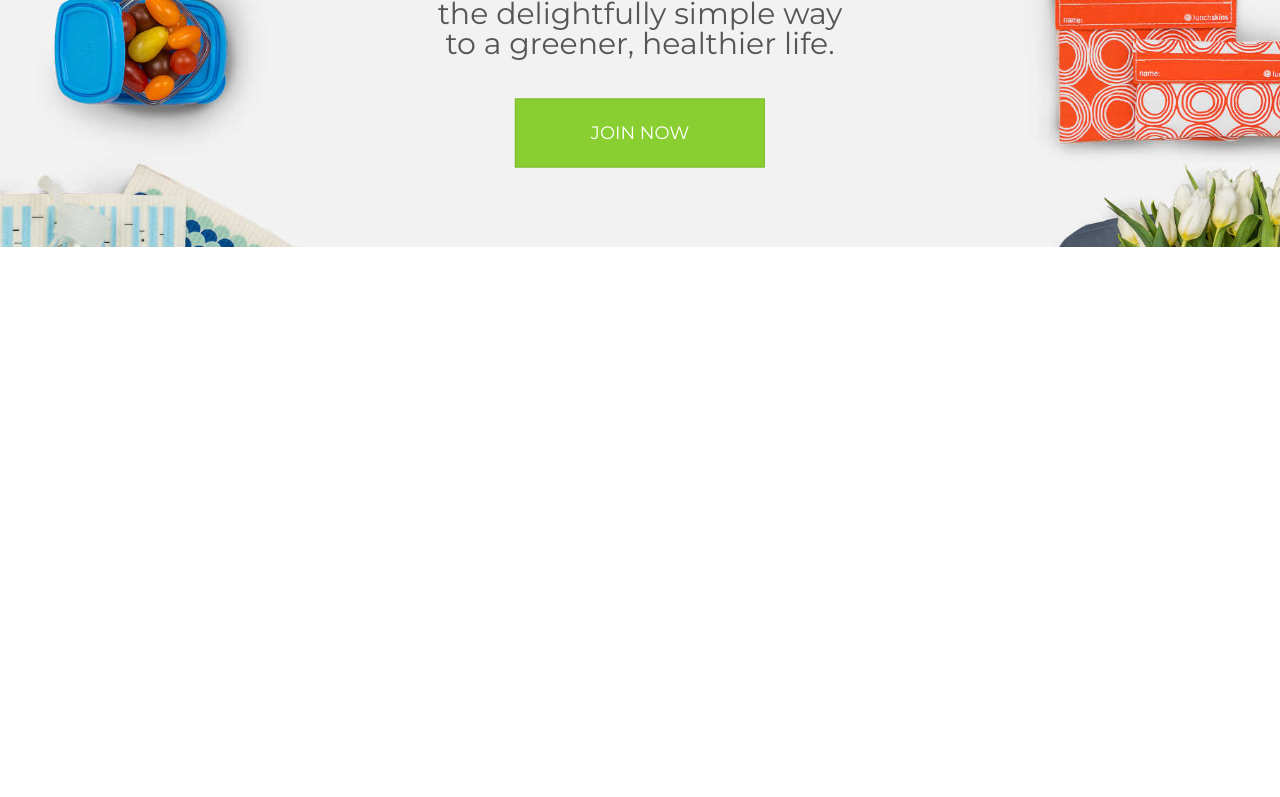
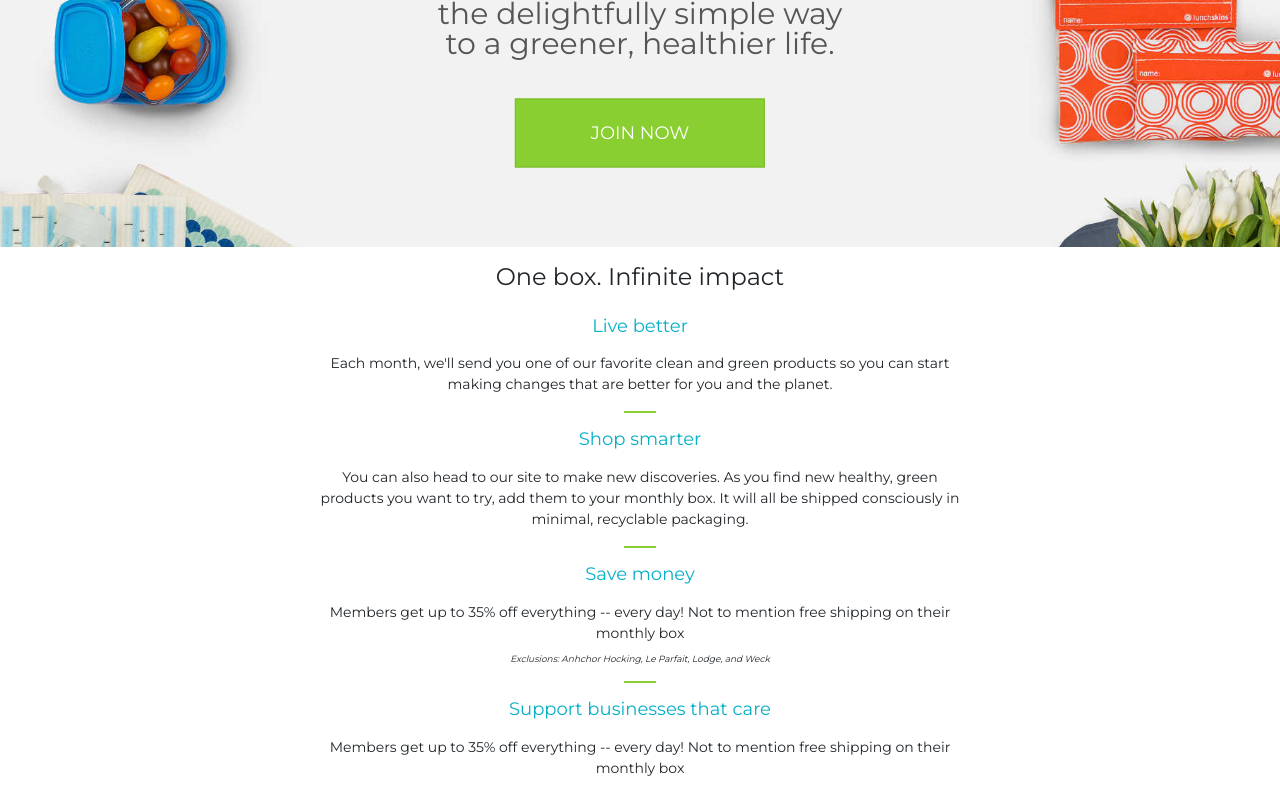
Before and after one commit to MarkoBezic/mightynest, a Vue app: page / in a window 1280 px wide. Shown: the part 362-1159 px from the top of the page. Before the commit the page ends 800 px from the top, so only its background shows below. Built offline with nearby package versions, Linux system fonts and the light colour scheme.

Commit message:
added contet for main body of the landing page

```diff
--- a/src/App.vue
+++ b/src/App.vue
@@ -2,18 +2,21 @@
   <div id="app">
     <Header msg="USPS is seeing delays; orders may be delayed"/>
     <Banner />
+    <Main />
   </div>
 </template>
 
 <script>
 import Banner from './components/Banner/Banner.vue'
 import Header from './components/Header/Header.vue'
+import Main from './components/Main.vue'
 
 export default {
   name: 'App',
   components: {
     Header,
     Banner,
+    Main,
   }
 }
 </script>
@@ -23,8 +26,8 @@ export default {
   box-sizing: border-box;
   margin: 0;
   padding: 0;
+}
 
-}
 body {
   font-family: 'Montserrat', sans-serif;
 }
--- a/src/components/Header/Header.vue
+++ b/src/components/Header/Header.vue
@@ -18,7 +18,7 @@
 </template>
 
 <script>
-import Sidebar from './Sidebar/Sidebar.vue'
+import Sidebar from './Sidebar.vue'
 import SearchIcon from './SearchIcon'
 import ShoppingCart from './ShoppingCart.vue'
 
@@ -42,8 +42,7 @@ export default {
     box-shadow: 0 -3px 10px;
     position: fixed;
     width: 100%;
-    z-index: 2;
-
+    z-index: 3;
   }
 
   .shipping-banner {
@@ -52,7 +51,8 @@ export default {
   }
 
   .main-navbar {
-    background: white;
+    background:white;
+    z-index: 3;
   }
 
   .search-icon {
--- a/src/components/Header/Sidebar/Sidebar.vue
+++ b/src/components/Header/Navigation.vue
@@ -1,8 +1,6 @@
-  <template>
+<template>
   <div>
-    <button class="nav-button border-0 mt-1"  @click="toggleSlide"><toggler-icon /></button>
-    <div class="sidebar-left" :class="[!isOpen ? 'closedSidebar' : 'openSidebar']">
-      <div v-for="(nav,index) in navItems" :key="index">
+  <div v-for="(nav,index) in navItems" :key="index">
         <a class="nav-item d-block px-3 py-2"  @click="toggleMenu(index)">
           <font-awesome-icon v-if="nav.freeShipping"  class="truck mr-1 mt-1" icon="truck"></font-awesome-icon>
           {{ nav.heading.toUpperCase() }}
@@ -207,21 +205,18 @@
             </div>
           </div>
       </div>
-    </div>
   </div>
+
 </template>
 
 <script>
-import GreenButton from '../../Banner/GreenButton.vue'
-import TogglerIcon from '../TogglerIcon.vue'
+import GreenButton from '../Banner/GreenButton'
 
 export default {
-  components: { TogglerIcon, GreenButton },
-  name: 'Sidebar',
-
+  components: {GreenButton},
+  name: 'Navigation',
   data() {
       return {
-        isOpen: false,
         menuOpen: false,
         navItems: [
           {
@@ -338,53 +333,21 @@ export default {
             displayContent: false,
 
           },
-
-
         ]
-
       }
   },
   methods: {
-    toggleSlide(e){
-      e.preventDefault()
-      this.isOpen = !this.isOpen;
-    },
     toggleMenu(id) {
       this.navItems[id].menuOpen = !this.navItems[id].menuOpen;
       this.navItems[id].displayContent = !this.navItems[id].displayContent;
     }
   }
-
 }
 </script>
 
 <style scoped>
-
-  .closedSidebar{
-    transform: translateX(-102%);
-    transition: .3s ease-out;
-  }
-  .openSidebar {
-    transform: translateX(0%);
-    transition: .3s ease-out;
-  }
-
-  .sidebar-left {
-    z-index: 1;
-    position: absolute;
-    top: 88px;
-    height: 100%;
-    width: 300px;
-    overflow: scroll;
-  }
-  .nav-button, .submenu {
+ .submenu {
     background-color: white
-  }
-
-  .nav-button {
-    position: fixed;
-    top: 32px;
-    z-index: 2;
   }
 
   .nav-item {
@@ -474,5 +437,5 @@ export default {
     .nav-button {
       top: 38px;
     }
-  }
+   }
 </style>
--- /dev/null
+++ b/src/components/Header/Sidebar.vue
@@ -0,0 +1,69 @@
+  <template>
+  <div>
+    <button class="nav-button border-0 mt-1"  @click="toggleSlide"><toggler-icon /></button>
+    <div class="sidebar-left" :class="[!isOpen ? 'closedSidebar' : 'openSidebar']">
+      <Navigation />
+    </div>
+  </div>
+</template>
+
+<script>
+import Navigation from './Navigation'
+import TogglerIcon from './TogglerIcon'
+
+export default {
+  components: { TogglerIcon, Navigation },
+  name: 'Sidebar',
+  data() {
+    return {
+      isOpen: false,
+    }
+  },
+  methods: {
+    toggleSlide(e){
+      e.preventDefault()
+      this.isOpen = !this.isOpen;
+    },
+  }
+}
+</script>
+
+<style scoped>
+
+
+  .closedSidebar{
+    transform: translateX(-102%);
+    transition: .3s ease-out;
+  }
+  .openSidebar {
+    transform: translateX(0%);
+    transition: .3s ease-out;
+  }
+
+  .sidebar-left {
+    background: white;
+    z-index: 3;
+    position: absolute;
+    top: 88px;
+    height: 100%;
+    width: 300px;
+    overflow: scroll;
+  }
+
+  .nav-button {
+    position: fixed;
+    background-color: white;
+    top: 32px;
+    z-index: 3;
+  }
+
+  @media(min-width: 767px) {
+    .nav-button {
+      top: 38px;
+    }
+     .sidebar-left {
+      top: 109px;
+    }
+  }
+
+</style>
--- /dev/null
+++ b/src/components/Main.vue
@@ -0,0 +1,119 @@
+<template>
+  <div class='main text-center  mx-auto'>
+    <div class="main-benefits d-flex flex-column px-4">
+      <h4>One box. Infinite impact</h4>
+      <h6 class="mighty-blue m-3">Live better</h6>
+      <p>Each month, we'll send you one of our favorite clean and green products so you can start making changes that are better for you and the planet.</p>
+      <hr class="green-line align-self-center m-0">
+
+      <h6 class="mighty-blue m-3">Shop smarter</h6>
+      <p>You can also head to our site to make new discoveries. As you find new healthy, green products you want to try, add them to your monthly box. It will all be shipped consciously in minimal, recyclable packaging.</p>
+      <hr class="green-line align-self-center m-0">
+
+      <h6 class="mighty-blue m-3">Save money</h6>
+      <p class="mb-2">Members get up to 35% off everything -- every day! Not to mention free shipping on their monthly box</p>
+      <p class="fine-print font-italic">Exclusions: Anhchor Hocking, Le Parfait, Lodge, and Weck</p>
+      <hr class="green-line align-self-center m-0">
+
+      <h6 class="mighty-blue m-3">Support businesses that care</h6>
+      <p>Members get up to 35% off everything -- every day! Not to mention free shipping on their monthly box</p>
+
+      <h6 class="mighty-blue my-3">Ready to join?</h6>
+      <green-button class="green-button align-self-center p-3 mt-2" txt="GET STARTED NOW"></green-button>
+
+      <hr class="dotted-border my-4">
+    </div>
+    <div class="d-flex flex-column main-our-team px-4">
+      <h6 class="p-2">Our team loves to reserach and test the best healthy green products</h6>
+      <img src="../images/team_c@2x.jpg" alt="MightyNest team">
+      <p class="py-4">
+        We can't wait for you to discover and try our favorites! We've
+        helped over 270,000 families make better choices for their
+        bodies, their homes, and the planet
+      </p>
+    </div>
+
+    <div class="main-join-now-container p-5">
+      <h4>Join the MightyFix</h4>
+      <hr class="blue-line mx-auto my-3">
+      <h6 class="my-4">Get one hand-picked healthy, green product each month that we think you'll love.</h6>
+      <green-button txt="JOIN NOW"></green-button>
+    </div>
+
+    <div class="main-our-pledge-container py-5">
+      <h3>Our Pledge To You</h3>
+      <p class="font-weight-lighter px-4">We make it easier for families to create a healthy home. Each of our products has been thoroughly researched to be free of concerning chemicals and hand-picked for its quality and design.</p>
+
+      <div class="container trusted-list text-secondary mx-3">
+        <div class="row">
+          <div class="col">
+            <img src="../images/trustedSeal-03f8a2b5b4b0db10945f90e60eaccf9ba1edd5c4e848a158f9932fda1605e2e2.png" alt="">
+          </div>
+        </div>
+        <div class="row pt-1 ">
+          <div class="col text-left">
+            <ul class="list-unstyled">
+              <li class="py-1"><font-awesome-icon class="mx-1" icon="check"></font-awesome-icon> Made with Real Materials</li>
+              <li class="py-1"><font-awesome-icon class="mx-1" icon="check"></font-awesome-icon> Time Tested, Durable</li>
+              <li class="py-1"><font-awesome-icon class="mx-1" icon="check"></font-awesome-icon> Safe Alternatives that work</li>
+            </ul>
+          </div>
+          <div class="col text-left">
+            <ul class="list-unstyled">
+              <li class="py-1"><font-awesome-icon class="mx-1" icon="times"></font-awesome-icon> No BPA</li>
+              <li class="py-1"><font-awesome-icon class="mx-1" icon="times"></font-awesome-icon> No Phthalates</li>
+              <li class="py-1"><font-awesome-icon class="mx-1" icon="times"></font-awesome-icon> No Lead</li>
+            </ul>
+          </div>
+        </div>
+      </div>
+
+    </div>
+  </div>
+</template>
+
+<script>
+import GreenButton from './Banner/GreenButton.vue'
+export default {
+  components: { GreenButton },
+  name: 'Main',
+}
+</script>
+
+<style scoped>
+.main {
+  margin-top: 105px;
+  max-width: 700px;
+}
+h6 {
+  font-size: 18px;
+}
+p {
+  font-size: 14px;
+}
+.green-line {
+  border: 1px solid #89cf31;
+  width: 30px;
+}
+.fine-print {
+  font-size: 9px;
+}
+.dotted-border {
+  border: 1px dashed lightgray;
+}
+.blue-line {
+  border: 1px solid  #05afc6;
+  width: 30px;
+}
+.main-join-now-container {
+  background-color: #f7f7f7;
+}
+
+.main-our-pledge-container > p {
+  font-size: 16px;
+}
+.trusted-list li {
+  font-size: 14px;
+}
+
+</style>
--- a/src/main.js
+++ b/src/main.js
@@ -14,6 +14,7 @@ import {
   faTimes,
   faAngleUp,
   faCheckCircle,
+  faCheck,
 } from "@fortawesome/free-solid-svg-icons";
 import { FontAwesomeIcon } from "@fortawesome/vue-fontawesome";
 
@@ -23,7 +24,8 @@ library.add(
   faTruck,
   faTimes,
   faAngleUp,
-  faCheckCircle
+  faCheckCircle,
+  faCheck
 );
 Vue.component("font-awesome-icon", FontAwesomeIcon);
 Vue.config.productionTip = false;
```
